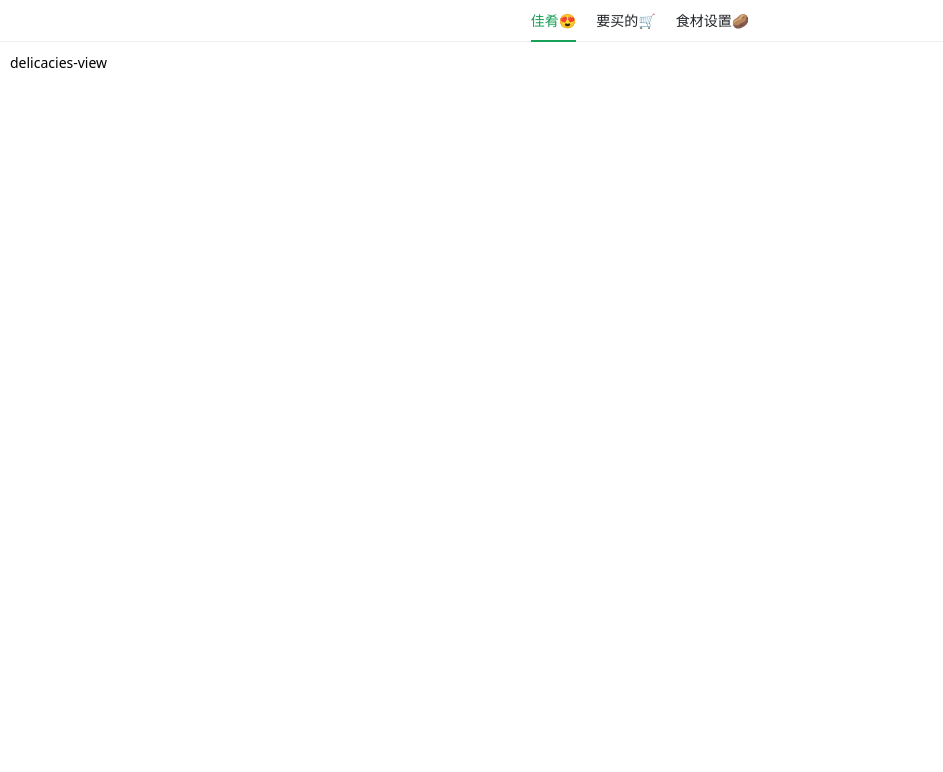
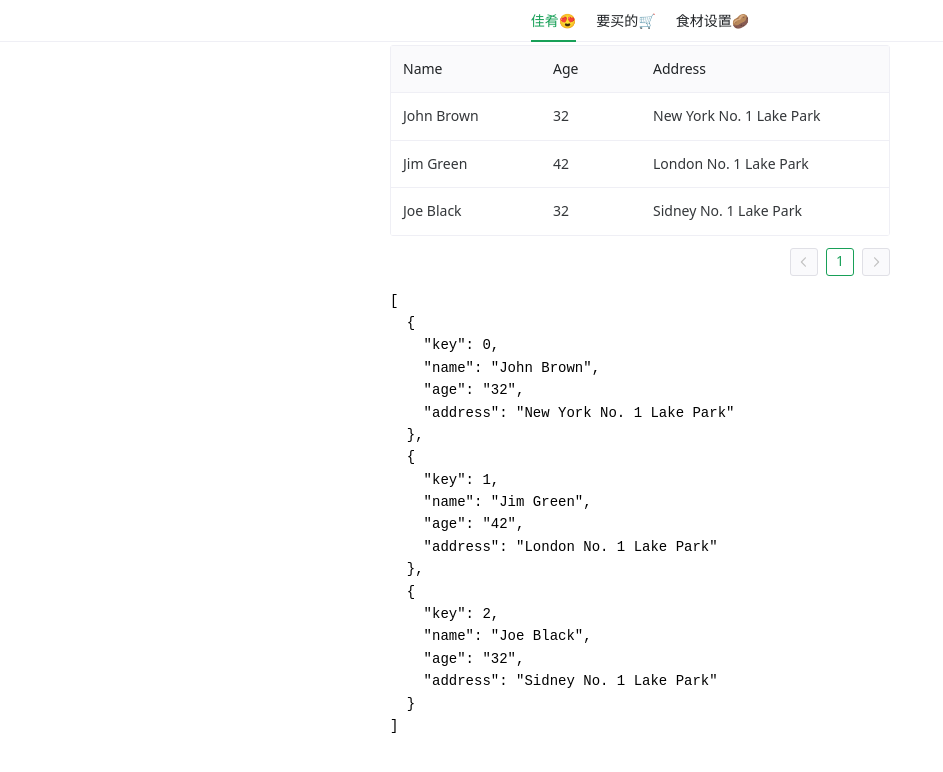
Before and after one commit to xiong35/little-bear-grocery, a Vue app: page /delicacies in a window 1280 px wide. Shown: the top 772 px of the page, without its empty margins (0-943 px from the left). Built offline with nearby package versions, Linux system fonts and the light colour scheme.

Commit message:
feat: 添加基本界面和布局组件

```diff
--- a/src/App.vue
+++ b/src/App.vue
@@ -20,10 +20,12 @@ import { NTabs, NTab } from "naive-ui";
       <RouterLink :to="{ name: 'ingredients-settings' }">食材设置🥔</RouterLink>
     </NTab>
   </NTabs>
-  <RouterView />
+  <div class="main-page">
+    <RouterView />
+  </div>
 </template>
 
-<style scoped>
+<style lang="less" scoped>
 a {
   color: unset;
   text-decoration: none;
@@ -32,4 +34,21 @@ a {
 .n-tabs-tab-wrapper {
   margin: 0 10px;
 }
+
+.main-page {
+  max-width: 500px;
+  margin: auto;
+  padding: 45px 10px 10px;
+}
+
+.n-tabs {
+  position: fixed;
+  top: 0;
+}
 </style>
+
+<style>
+body {
+  min-height: 100vh;
+}
+</style>
--- /dev/null
+++ b/src/components/DelicaciesTable.vue
@@ -0,0 +1,79 @@
+<script lang="ts" setup>
+import { h, ref } from "vue";
+import { NDataTable } from "naive-ui";
+import ShowOrEdit from "./ShowOrEdit.vue";
+import type { TableColumns } from "naive-ui/es/data-table/src/interface";
+
+const createData = () => [
+  {
+    key: 0,
+    name: "John Brown",
+    age: "32",
+    address: "New York No. 1 Lake Park",
+  },
+  {
+    key: 1,
+    name: "Jim Green",
+    age: "42",
+    address: "London No. 1 Lake Park",
+  },
+  {
+    key: 2,
+    name: "Joe Black",
+    age: "32",
+    address: "Sidney No. 1 Lake Park",
+  },
+];
+
+const data = ref(createData());
+const columns: TableColumns<string> = [
+  {
+    title: "Name",
+    key: "name",
+    width: 150,
+    render(row, index) {
+      return h(ShowOrEdit, {
+        value: row.name,
+        onUpdateValue(v) {
+          data.value[index].name = v;
+        },
+      });
+    },
+  },
+  {
+    title: "Age",
+    key: "age",
+    width: 100,
+    render(row, index) {
+      return h(ShowOrEdit, {
+        value: row.age,
+        onUpdateValue(v) {
+          data.value[index].age = v;
+        },
+      });
+    },
+  },
+  {
+    title: "Address",
+    key: "address",
+    render(row, index) {
+      return h(ShowOrEdit, {
+        value: row.address,
+        onUpdateValue(v) {
+          data.value[index].address = v;
+        },
+      });
+    },
+  },
+];
+</script>
+
+<template>
+  <NDataTable
+    :key="(row) => row.key"
+    :columns="columns"
+    :data="data"
+    :pagination="{ pageSize: 10 }"
+  />
+  <pre>{{ JSON.stringify(data, null, 2) }}</pre>
+</template>
--- /dev/null
+++ b/src/components/ShowOrEdit.vue
@@ -0,0 +1,40 @@
+<script lang="ts" setup>
+import { NInput } from "naive-ui";
+import { defineProps, nextTick, ref, type VNodeRef } from "vue";
+
+const props = defineProps<{
+  value: string;
+  // eslint-disable-next-line no-unused-vars
+  onUpdateValue: (s: string) => void;
+}>();
+
+const isEdit = ref(false);
+const inputRef = ref<VNodeRef | undefined>();
+const inputValue = ref(props.value);
+
+function handleEditStart() {
+  isEdit.value = true;
+  nextTick(() => {
+    if (inputRef.value instanceof HTMLInputElement) {
+      inputRef.value.focus();
+    }
+  });
+}
+
+function handleChangeEnd() {
+  props.onUpdateValue(inputValue.value);
+  isEdit.value = false;
+}
+</script>
+
+<template>
+  <NInput
+    :value="inputValue"
+    v-if="isEdit"
+    :ref="inputRef"
+    @updateValue="(v: string)=> inputValue = v"
+    @change="handleChangeEnd"
+    @blur="handleChangeEnd"
+  ></NInput>
+  <span @dblclick="handleEditStart" v-else>{{ props.value }}</span>
+</template>
--- a/src/views/DelicaciesView.vue
+++ b/src/views/DelicaciesView.vue
@@ -1,4 +1,5 @@
 <script lang="ts" setup>
+import DelicaciesTable from "../components/DelicaciesTable.vue";
 // import { defineProps } from "vue";
 
 // const props = defineProps<{
@@ -7,11 +8,13 @@
 </script>
 
 <template>
-  <div class="delicacies-view">delicacies-view</div>
+  <div class="delicacies-view">
+    <DelicaciesTable></DelicaciesTable>
+  </div>
 </template>
 
 <style lang="less" scoped>
 .delicacies-view {
-  padding: 10px;
+  // padding: 10px;
 }
 </style>
--- a/src/views/IngredientsSettingsView.vue
+++ b/src/views/IngredientsSettingsView.vue
@@ -12,6 +12,6 @@
 
 <style lang="less" scoped>
 .ingredients-settings-view {
-  padding: 10px;
+  // padding: 10px;
 }
 </style>
--- a/src/views/ToBuyView.vue
+++ b/src/views/ToBuyView.vue
@@ -12,6 +12,6 @@
 
 <style lang="less" scoped>
 .to-buy-view {
-  padding: 10px;
+  // padding: 10px;
 }
 </style>
```
